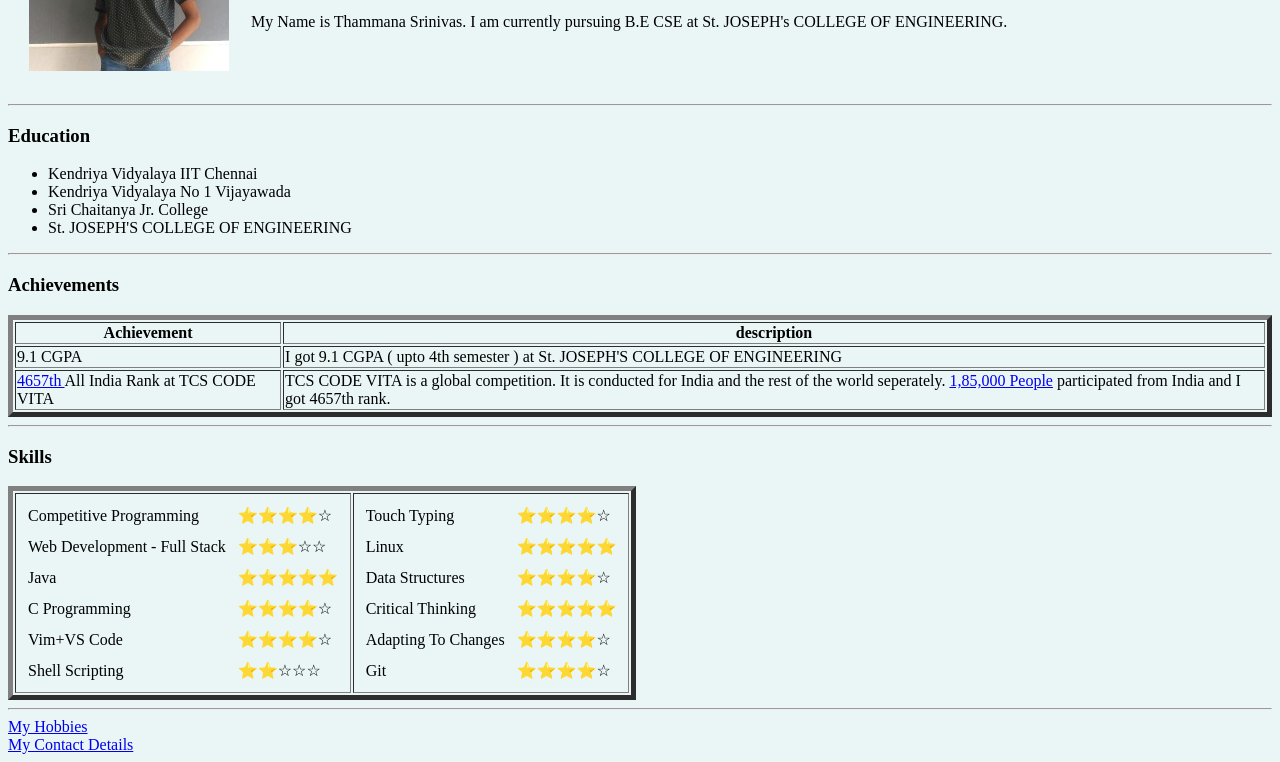
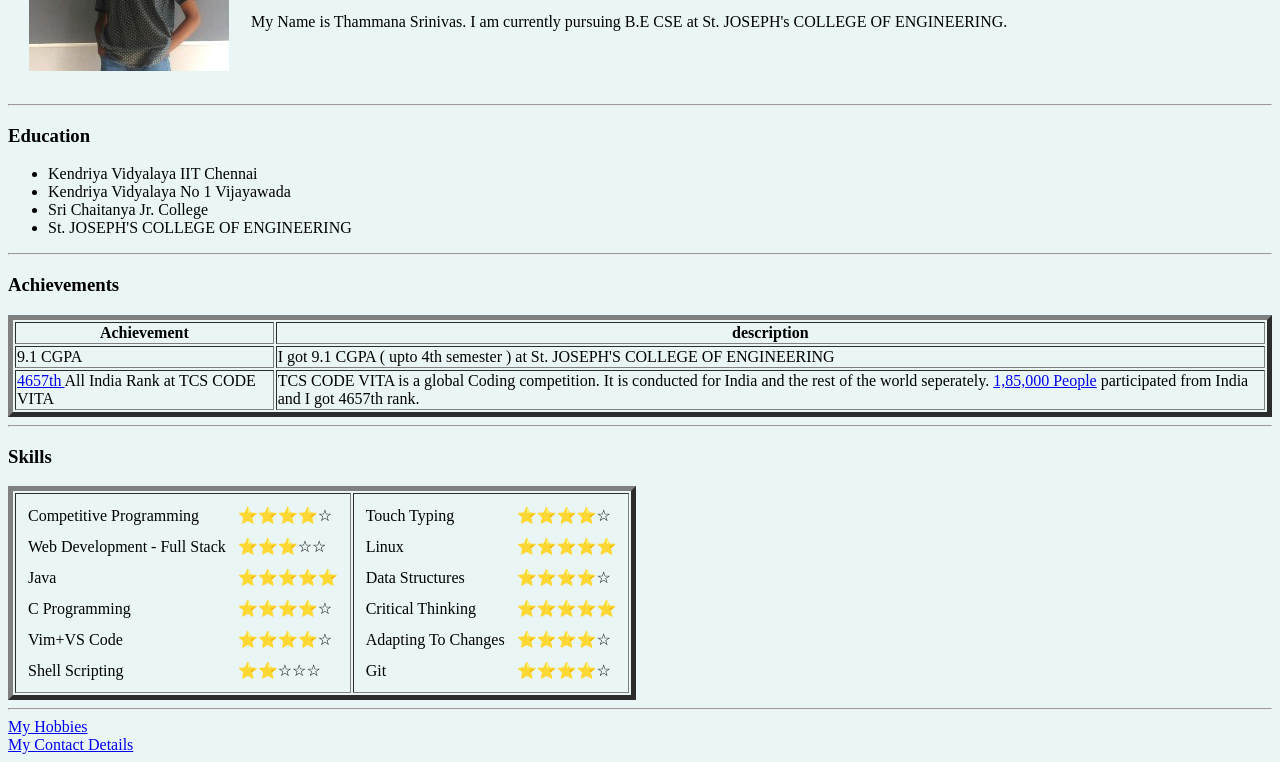
Before and after one commit to ThammanaSrinivas/CV, a plain HTML site: page index.html in a window 1280 px wide. Shown: the part 158-920 px from the top of the page. Drawn offline with Linux system fonts and the light colour scheme.

Commit message:
Update index.html

```diff
--- a/index.html
+++ b/index.html
@@ -44,7 +44,7 @@
             </tr>
             <tr>
                 <td><a href="images/rank.jpeg">4657th </a>All India Rank at TCS CODE VITA</td>
-                <td>TCS CODE VITA is a global competition. It is conducted for India
+                <td>TCS CODE VITA is a global Coding competition. It is conducted for India
                     and the rest of the world seperately. <a href="images/number of people.jpeg">1,85,000 People</a> participated
                     from India and I got 4657th rank.
                 </td>
```
